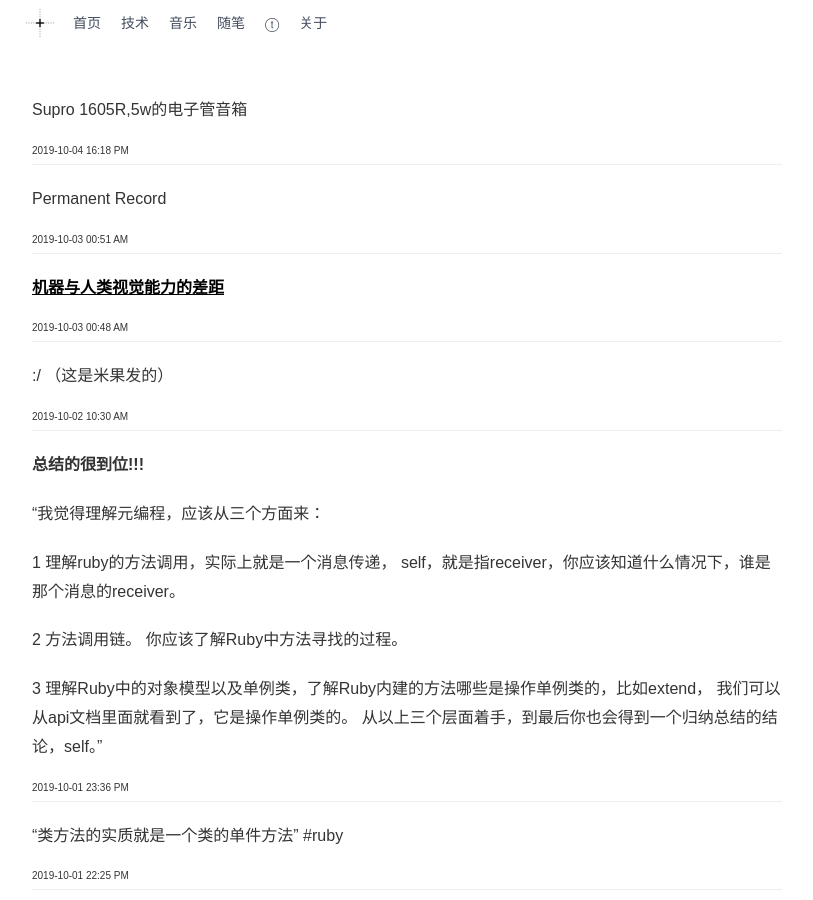
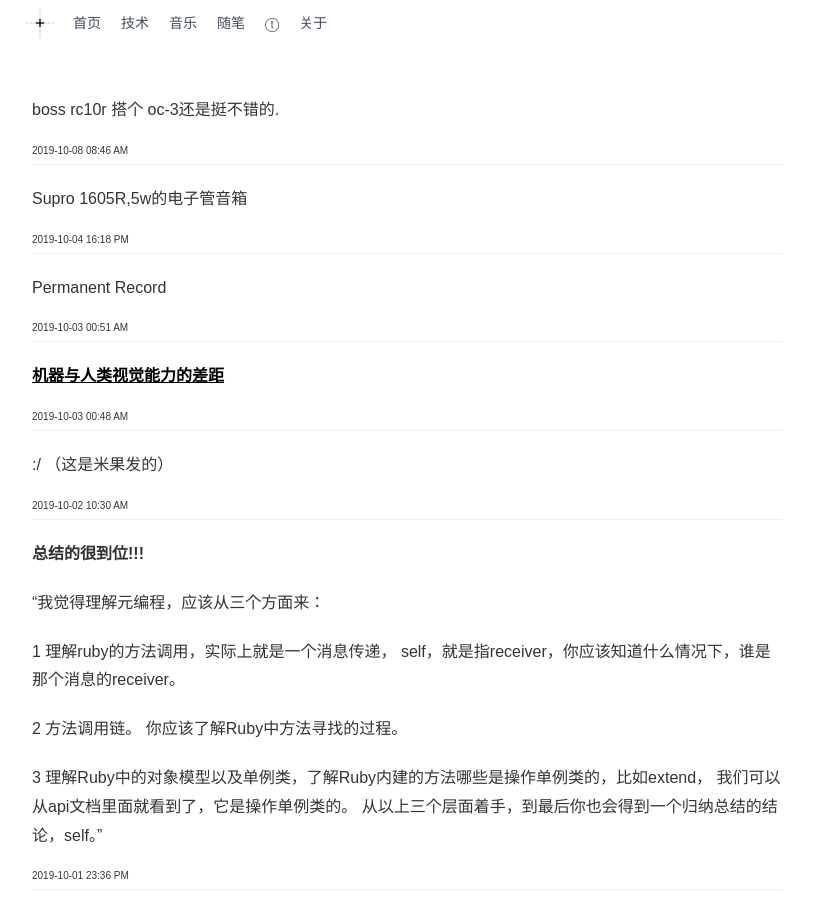
Before and after one commit to babyking/babyking.github.io, a Jekyll site: the page built from _posts/2019-09-23-t.md, in a window 1280 px wide and 900 px high. Shown: the whole window, without its empty margins (233-1046 px from the left). Built offline with Jekyll 4.4.1, drawn with Linux system fonts in a browser that asks for light colours.

Commit message:
blog update

```diff
--- a/_posts/2019-09-23-t.md
+++ b/_posts/2019-09-23-t.md
@@ -6,6 +6,10 @@ title: 一个人的推
 permalink: /t/
 date: 2019-09-23 11:46
 ---
+
+boss rc10r 搭个 oc-3还是挺不错的.
+<font size="1">2019-10-08 08:46 AM</font>
+<hr>
 
 Supro 1605R,5w的电子管音箱
 <font size="1">2019-10-04 16:18 PM</font>
```
